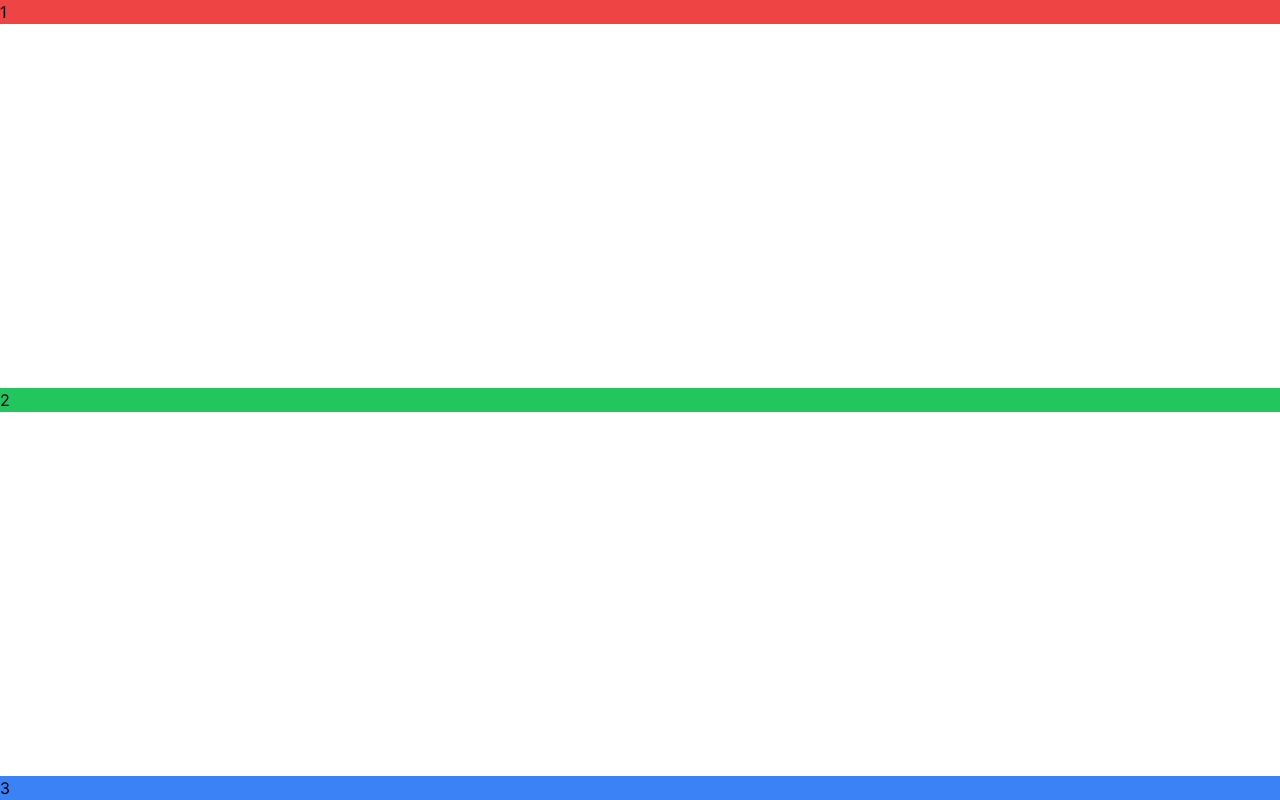
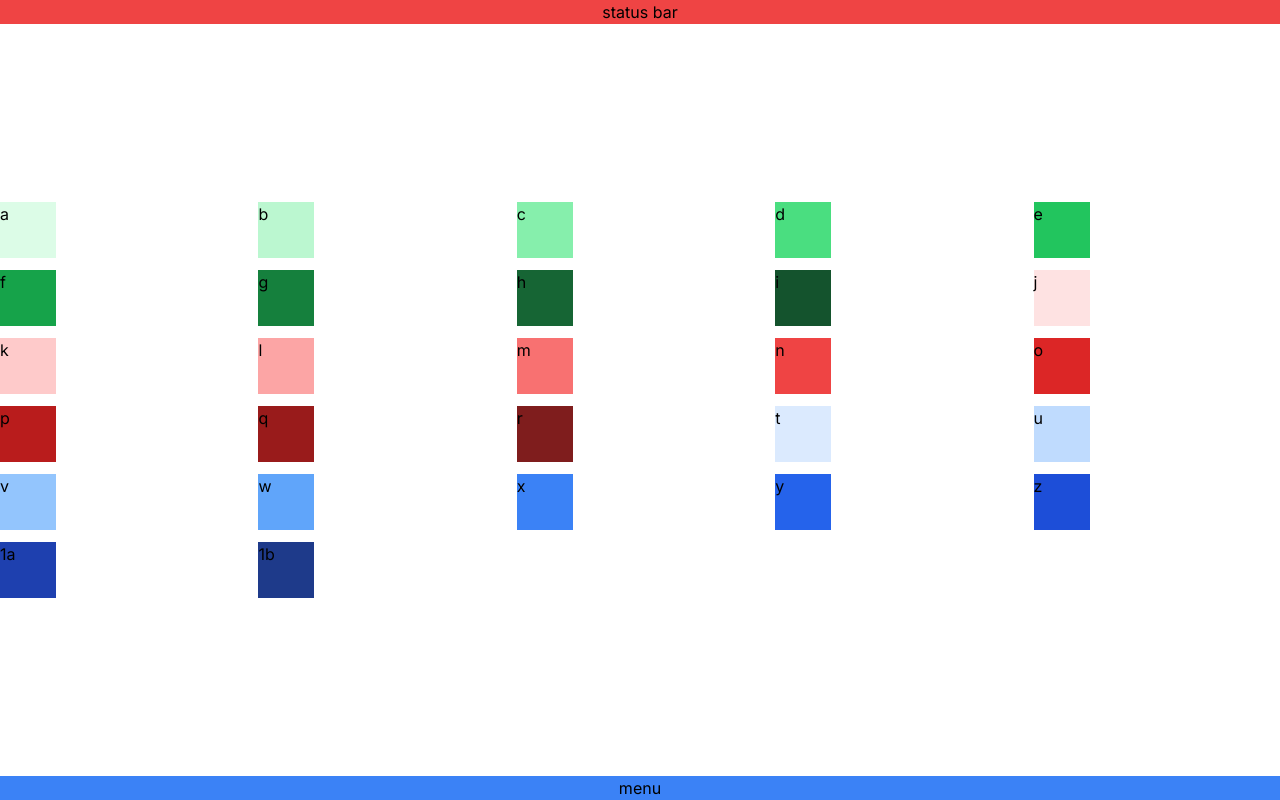
Before and after one commit to qhc99/TabletOS, a Next.js app: page / in a window 1280 px wide. Built offline with nearby package versions, Linux system fonts and the light colour scheme.

Commit message:
app layout

```diff
--- a/src/app/page.tsx
+++ b/src/app/page.tsx
@@ -3,10 +3,10 @@ import Image from "next/image";
 import { useEffect } from "react";
 
 export default function Home() {
-  return <OSAPP />;
+  return <DeliciousOS />;
 }
 
-function OSAPP() {
+function DeliciousOS() {
 
   useEffect(() => {
     function preventRightClick(e: any) {
@@ -21,10 +21,38 @@ function OSAPP() {
   }, []);
 
   return (
-    <div className="flex flex-col h-screen justify-between">
-      <div className="bg-red-500">1</div>
-      <div className="bg-green-500">2</div>
-      <div className="bg-blue-500">3</div>
+    <div className="relative flex flex-col h-screen justify-between">
+      <div className="sticky top-0 bg-red-500 w-screen text-center">status bar</div>
+      <div className="grid grid-cols-5 gap-3">
+        <div className="bg-green-100 h-14 w-14">a</div>
+        <div className="bg-green-200 h-14 w-14">b</div>
+        <div className="bg-green-300 h-14 w-14">c</div>
+        <div className="bg-green-400 h-14 w-14">d</div>
+        <div className="bg-green-500 h-14 w-14">e</div>
+        <div className="bg-green-600 h-14 w-14">f</div>
+        <div className="bg-green-700 h-14 w-14">g</div>
+        <div className="bg-green-800 h-14 w-14">h</div>
+        <div className="bg-green-900 h-14 w-14">i</div>
+        <div className="bg-red-100 h-14 w-14">j</div>
+        <div className="bg-red-200 h-14 w-14">k</div>
+        <div className="bg-red-300 h-14 w-14">l</div>
+        <div className="bg-red-400 h-14 w-14">m</div>
+        <div className="bg-red-500 h-14 w-14">n</div>
+        <div className="bg-red-600 h-14 w-14">o</div>
+        <div className="bg-red-700 h-14 w-14">p</div>
+        <div className="bg-red-800 h-14 w-14">q</div>
+        <div className="bg-red-900 h-14 w-14">r</div>
+        <div className="bg-blue-100 h-14 w-14">t</div>
+        <div className="bg-blue-200 h-14 w-14">u</div>
+        <div className="bg-blue-300 h-14 w-14">v</div>
+        <div className="bg-blue-400 h-14 w-14">w</div>
+        <div className="bg-blue-500 h-14 w-14">x</div>
+        <div className="bg-blue-600 h-14 w-14">y</div>
+        <div className="bg-blue-700 h-14 w-14">z</div>
+        <div className="bg-blue-800 h-14 w-14">1a</div>
+        <div className="bg-blue-900 h-14 w-14">1b</div>
+      </div>
+      <div className="sticky bottom-0 bg-blue-500 w-screen text-center">menu</div>
     </div>
   );
 }
```
Also changed, not shown: 1 other file (tests, documents, lock files or other folders).
